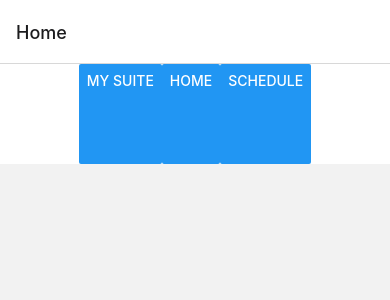
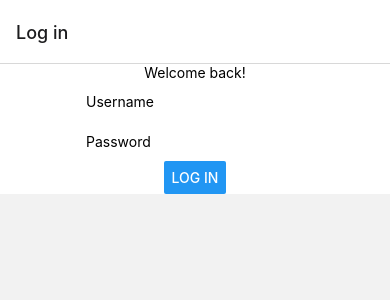
Before and after one commit to Oasis-NEU/f23-group08, a React Native app in the folder ShowerApp/: screen / in a window 390 px wide. Shown: the top 300 px of the page. Built offline with nearby package versions, Linux system fonts and the light colour scheme.

Commit message:
Revert "Bad commit"
This reverts commit cdbd76643f63ad680ebec04a7c0c3d0138aa1e97.

```diff
--- a/ShowerApp/App.js
+++ b/ShowerApp/App.js
@@ -15,7 +15,7 @@ const Stack = createNativeStackNavigator();
 export default function App() {
   return (
     <NavigationContainer>
-      <Stack.Navigator initialRouteName='Home'>
+      <Stack.Navigator>
 
       <Stack.Screen
           name = "Log in"
@@ -25,15 +25,15 @@ export default function App() {
           name = "Sign Up"
           component = {SignUp} />
 
-      <Stack.Screen
+        <Stack.Screen
           name = "Home"
           component = {Home} />
 
-      <Stack.Screen
+        <Stack.Screen
           name = "My Suite"
           component = {MySuite} />
 
-      <Stack.Screen
+        <Stack.Screen
           name = "Schedule"
           component = {Schedule} />
 
--- a/ShowerApp/Components/Sliders.js
+++ b/ShowerApp/Components/Sliders.js
@@ -1,20 +1,22 @@
 import { StatusBar } from 'expo-status-bar';
 import { StyleSheet, Text, View, SafeAreaView, Image, Button} from 'react-native';
+import { NavigationContainer } from '@react-navigation/native';
+import { createNativeStackNavigator } from '@react-navigation/native-stack';
 
-export default function Sliders( {navigation} ) {
+export default function Sliders( { navigation } ) {
 
     return(
             <SafeAreaView style= {styles.container}>
                 <Button
                     title = "My Suite"
-                    onPress = {() => navigation.navigation('My Suite')} />
+                    onPress = {() => navigation.navigate('My Suite') } />
                 <Button
                     title = "Home"
-                    onPress = {() => navigation.navigation('Home')} />
+                    onPress = {() => navigation.navigate('Home') } />
 
                 <Button
                     title = "Schedule"
-                    onPress = {() => navigation.navigation('Schedule')} />
+                    onPress = {() => navigation.navigate('Schedule') } />
             </SafeAreaView>
     );
 }
--- a/ShowerApp/Screens/Sign Up.js
+++ b/ShowerApp/Screens/Sign Up.js
@@ -16,20 +16,20 @@ export default function SignUp( {navigation} ) {
             style={{height: 40}}
             placeholder="Username"
             onChangeText={(text) => setUsername(text)}
-          />
+         />
 
           <TextInput
             style={{height: 40}}
             secureTextEntry={true}
             placeholder="Password"
             onChangeText={(text) => setPassword(text)}
-          />
+         />
 
          <Button style = {styles.Button}
             title = "Sign Up"
             onPress = {() => console.log("Your username is " + Username + " and your password is " + Password)}
 
-          />
+         />
 
         <Button
           title = "Already have an account? Log in"
--- a/ShowerApp/package.json
+++ b/ShowerApp/package.json
@@ -13,11 +13,11 @@
     "@react-navigation/native": "^6.1.9",
     "@react-navigation/native-stack": "^6.9.17",
     "@supabase/supabase-js": "^2.38.4",
-    "expo": "^49.0.0",
+    "expo": "^49.0.16",
     "expo-status-bar": "~1.6.0",
     "react": "18.2.0",
     "react-dom": "18.2.0",
-    "react-native": "0.72.5",
+    "react-native": "0.72.6",
     "react-native-web": "~0.19.6"
   },
   "devDependencies": {
```
Also changed, not shown: 1 other file (tests, documents, lock files or other folders).
